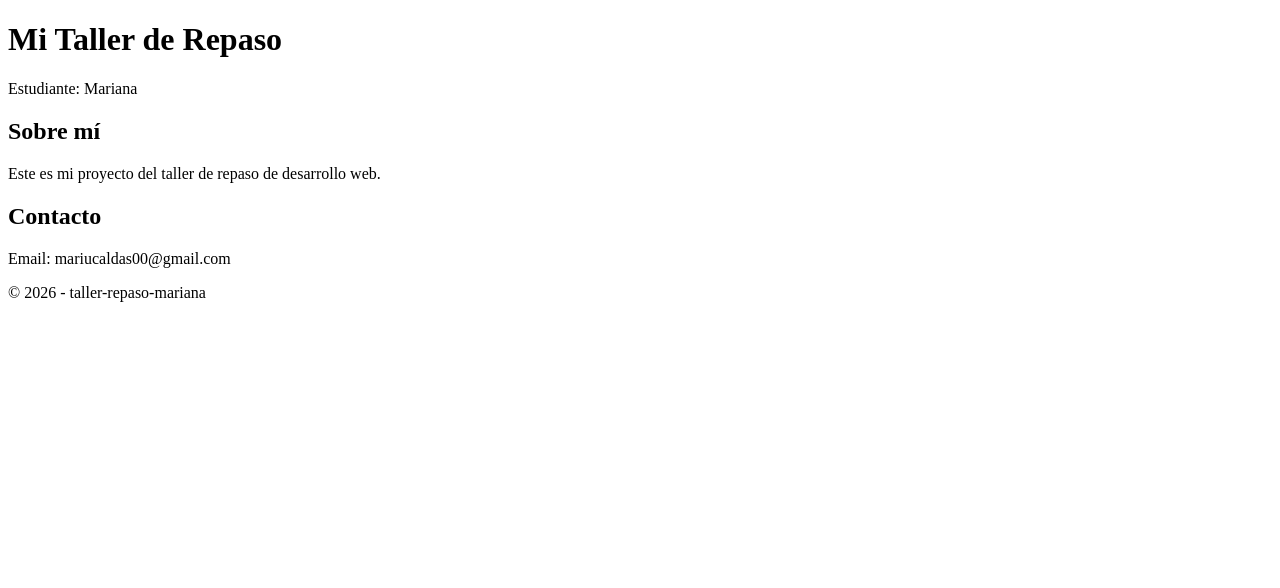
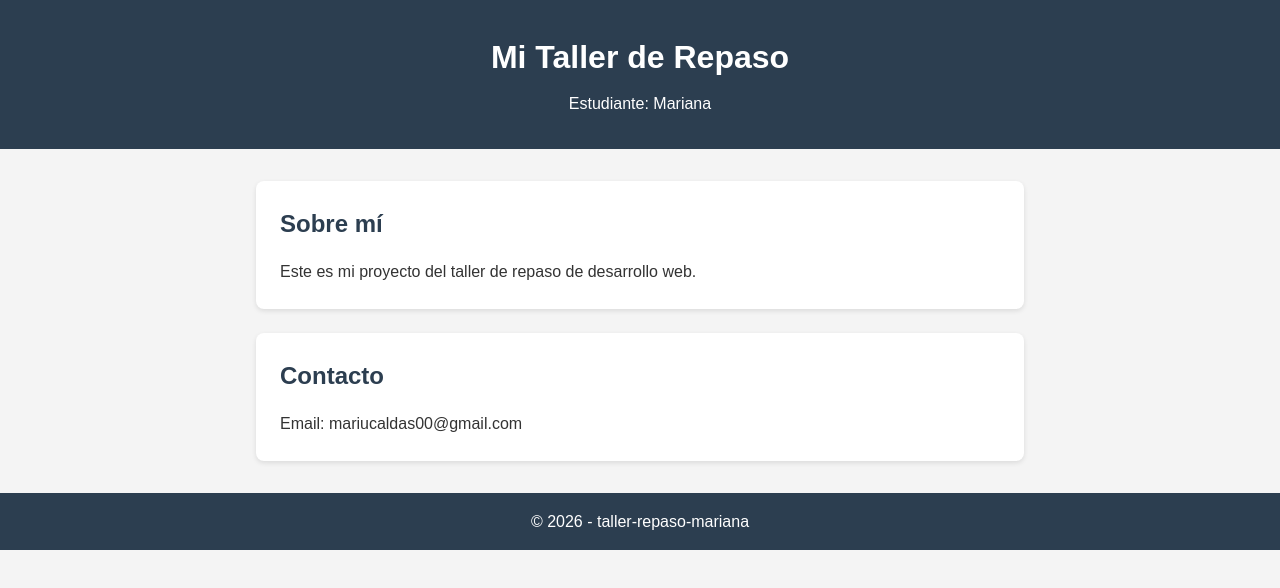
Before and after one commit to mariucaldas00-web/taller-repaso-mariana, a plain HTML site: page index.html in a window 1280 px wide. Drawn offline with Linux system fonts and the light colour scheme.

Commit message:
Update styles.css

```diff
--- a/css/styles.css
+++ b/css/styles.css
@@ -1 +1,50 @@
-temporal
+* {
+    margin: 0;
+    padding: 0;
+    box-sizing: border-box;
+}
+
+body {
+    font-family: Arial, sans-serif;
+    line-height: 1.6;
+    background-color: #f4f4f4;
+    color: #333;
+}
+
+header {
+    background-color: #2c3e50;
+    color: white;
+    padding: 2rem;
+    text-align: center;
+}
+
+header h1 {
+    margin-bottom: 0.5rem;
+}
+
+main {
+    max-width: 800px;
+    margin: 2rem auto;
+    padding: 0 1rem;
+}
+
+section {
+    background: white;
+    padding: 1.5rem;
+    margin-bottom: 1.5rem;
+    border-radius: 8px;
+    box-shadow: 0 2px 5px rgba(0,0,0,0.1);
+}
+
+h2 {
+    color: #2c3e50;
+    margin-bottom: 1rem;
+}
+
+footer {
+    background-color: #2c3e50;
+    color: white;
+    text-align: center;
+    padding: 1rem;
+    margin-top: 2rem;
+}
```
